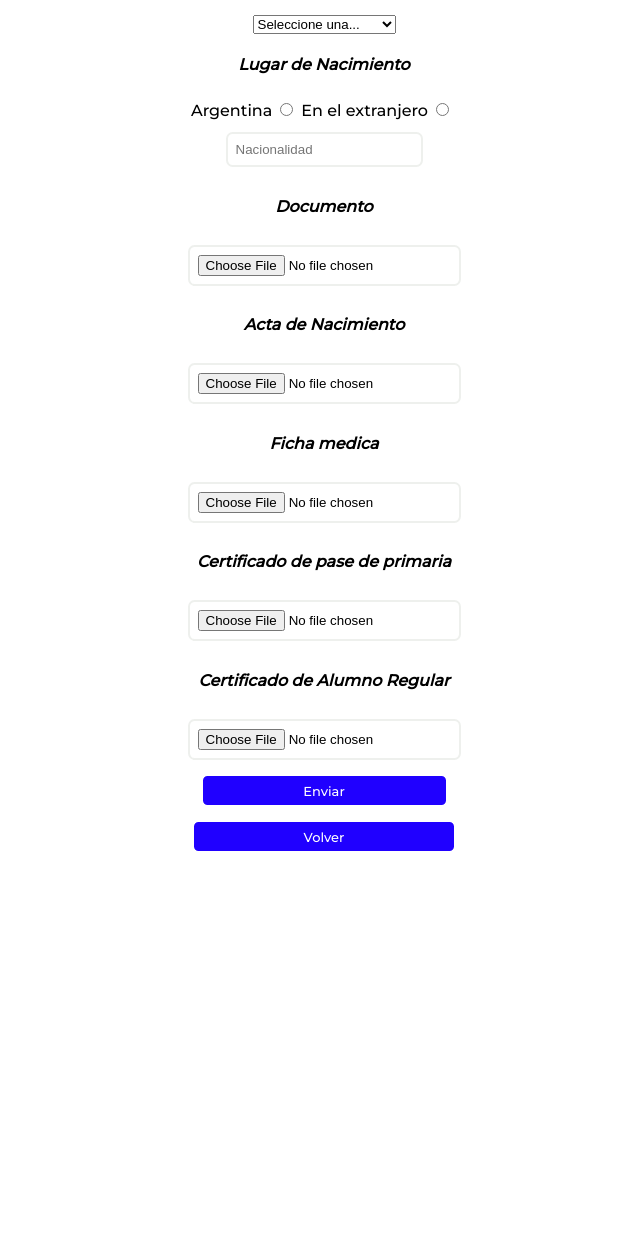
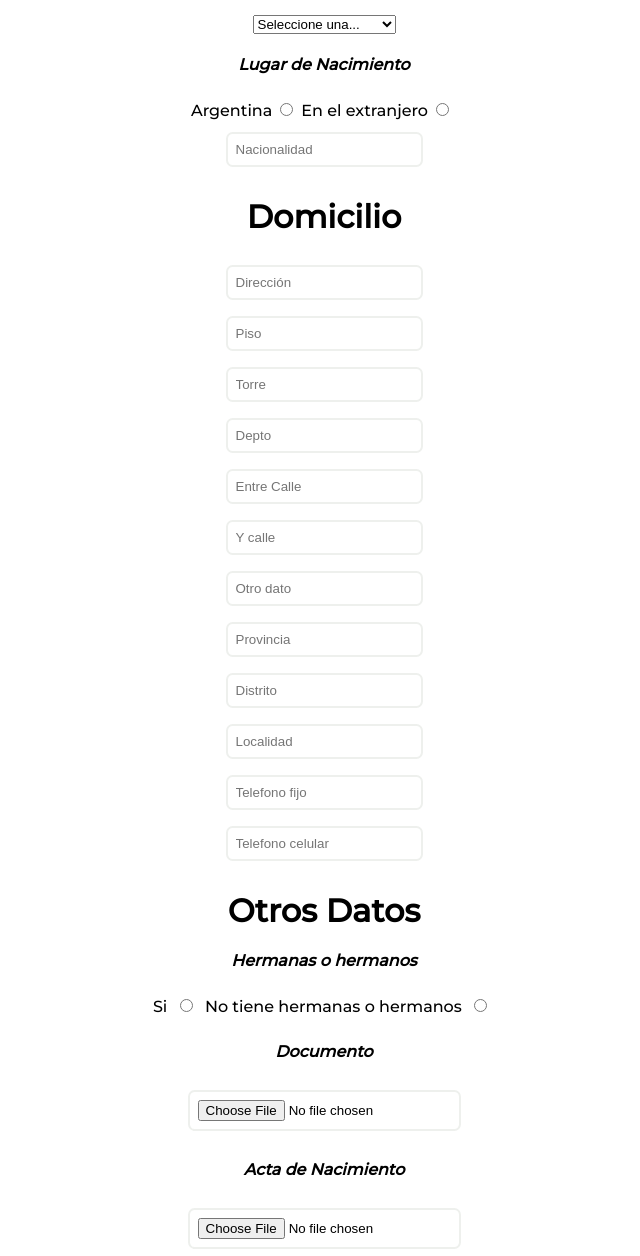
Before and after one commit to Kotjrz/Gestion-Alumnos, a PHP site: page /assets/pages/index-legajo-alumnos.html in a window 1280 px wide. Shown: the part 573-1829 px from the top of the page, without its empty margins (316-956 px from the left). Before the commit the page ends 1424 px from the top, so only its background shows below. Run offline with PHP 8.4, Linux system fonts and the light colour scheme.

Commit message:
cambios en el ingreso de alumnos

```diff
--- a/assets/css/style.css
+++ b/assets/css/style.css
@@ -148,3 +148,23 @@ a:active {
   visibility: visible;
   display: block;
 }
+
+.otra{
+  visibility: hidden;
+  display: none;
+}
+
+.otra.active{
+  visibility: visible;
+  display: block;
+}
+
+.hermSi{
+  visibility: hidden;
+  display: none;
+}
+
+.hermSi.active{
+  visibility: visible;
+  display: block;
+}
--- a/assets/js/script.js
+++ b/assets/js/script.js
@@ -1,9 +1,16 @@
 const radioDni = document.querySelectorAll('.radio-dni');
 const radioAr = document.querySelectorAll('.radio-ar');
 const radioProv = document.querySelectorAll('.radio-prov');
+const radioLoc = document.querySelectorAll('.radio-loc');
 const dni_si = document.querySelector('.dni_si');
 const dni_no = document.querySelector('.dni_no');
 const arg = document.querySelector('.arg');
+const prov = document.querySelector('.prov');
+const otra = document.querySelector('.otra');
+const radioHerm = document.querySelectorAll('.radioHerm');
+const hermSi = document.querySelector('.hermSi');
+
+
 
 radioDni[0].onclick = () => {
 
@@ -42,9 +49,25 @@ radioAr[1].onclick = () => {
 
 radioProv[0].onclick = () => {
 
-    arg.classList.add('active');
+    prov.classList.add('active');
+    otra.classList.remove('active');
 }
 
+radioProv[1].onclick = () => {
+
+    otra.classList.add('active');
+    prov.classList.remove('active');
+}
+
+radioHerm[0].onclick = () => {
+
+    hermSi.classList.add('active');
+}
+
+radioHerm[1].onclick = () => {
+
+    hermSi.classList.remove('active');
+}
 
 
 
--- a/assets/pages/index-legajo-alumnos.html
+++ b/assets/pages/index-legajo-alumnos.html
@@ -74,13 +74,52 @@
           </div>
 
           <div class="prov">
+            <input type="text" name="distrito" placeholder="Distrito" class="radio-loc"><br>
+            <input type="text" name="localidad" placeholder="Localidad" class="radio-loc"><br>
 
+          </div>
+
+          <div class="otra">
+            <input type="text" name="otra" placeholder="Especificar"><br>
           </div>
 
 
 
 
+          <h1>Domicilio</h1>
+          <input type="text" name="domicilio" placeholder="Dirección"><br>
+          <input type="text" name="piso" placeholder="Piso"><br>
+          <input type="text" name="torre" placeholder="Torre"><br>
+          <input type="text" name="depto" placeholder="Depto"><br>
+          <input type="text" name="entre" placeholder="Entre Calle"><br>
+          <input type="text" name="calle" placeholder="Y calle"><br>
+          <input type="text" name="extra" placeholder="Otro dato"><br>
+          <input type="text" name="provincia" placeholder="Provincia"><br>
+          <input type="text" name="distrito" placeholder="Distrito"><br>
+          <input type="text" name="localidad" placeholder="Localidad"><br>
+          <input type="text" name="telefono" placeholder="Telefono fijo"><br>
+          <input type="text" name="celular" placeholder="Telefono celular"><br>
 
+          <h1>
+            Otros Datos
+          </h1>
+          <h4>
+            Hermanas o hermanos
+          </h4>
+          <label for="">
+            Si
+          </label>
+          <input type="radio" name="radioHerm" class="radioHerm">
+          <label for="">
+            No tiene hermanas o hermanos
+          </label>
+          <input type="radio" name="radioHerm" class="radioHerm">
+
+          <div class="hermSi">
+            <input type="text" name="herm" placeholder="Cantidad"><br>
+            <input type="text" name="cantEscuela" placeholder="Cantidad que asiste al establecimiento"><br>
+
+          </div>
 
           <h4>Documento</h4>
           <input type="file" name="documento" placeholder="Documento" /><br />
```
